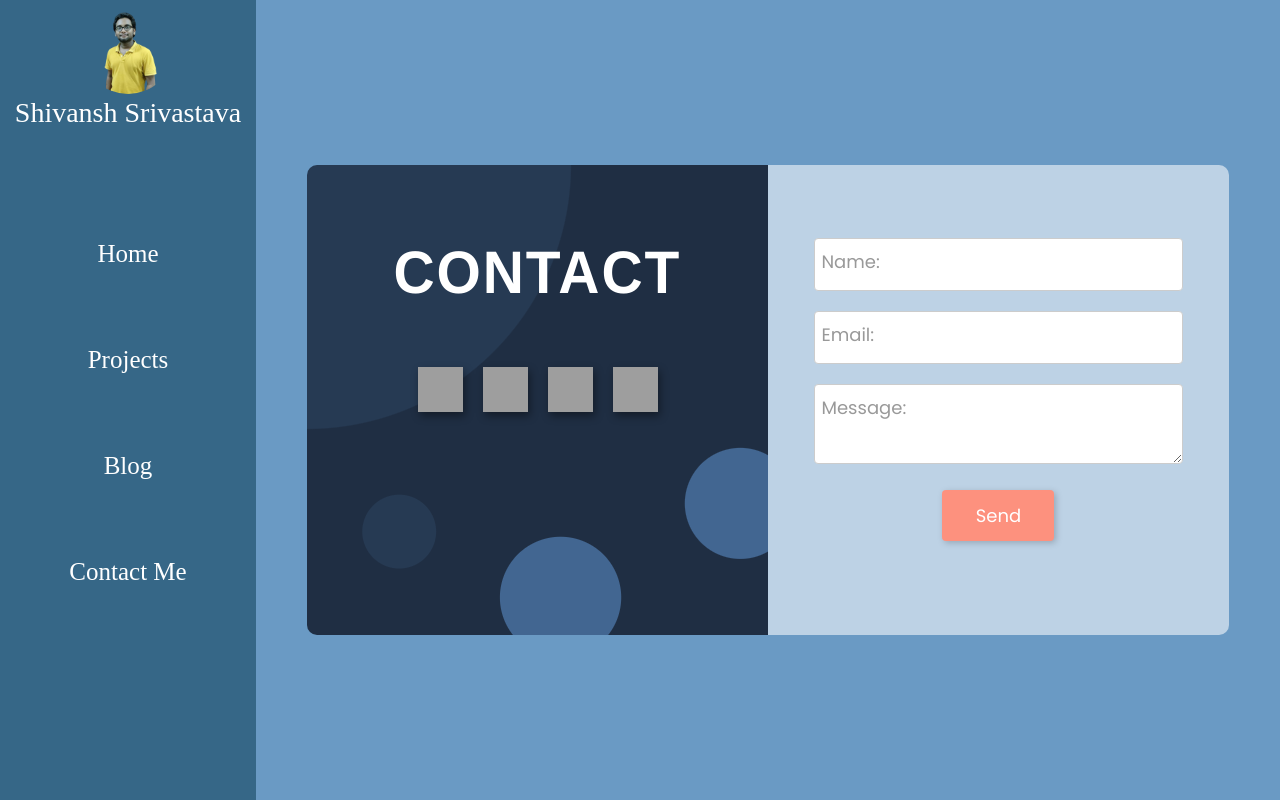
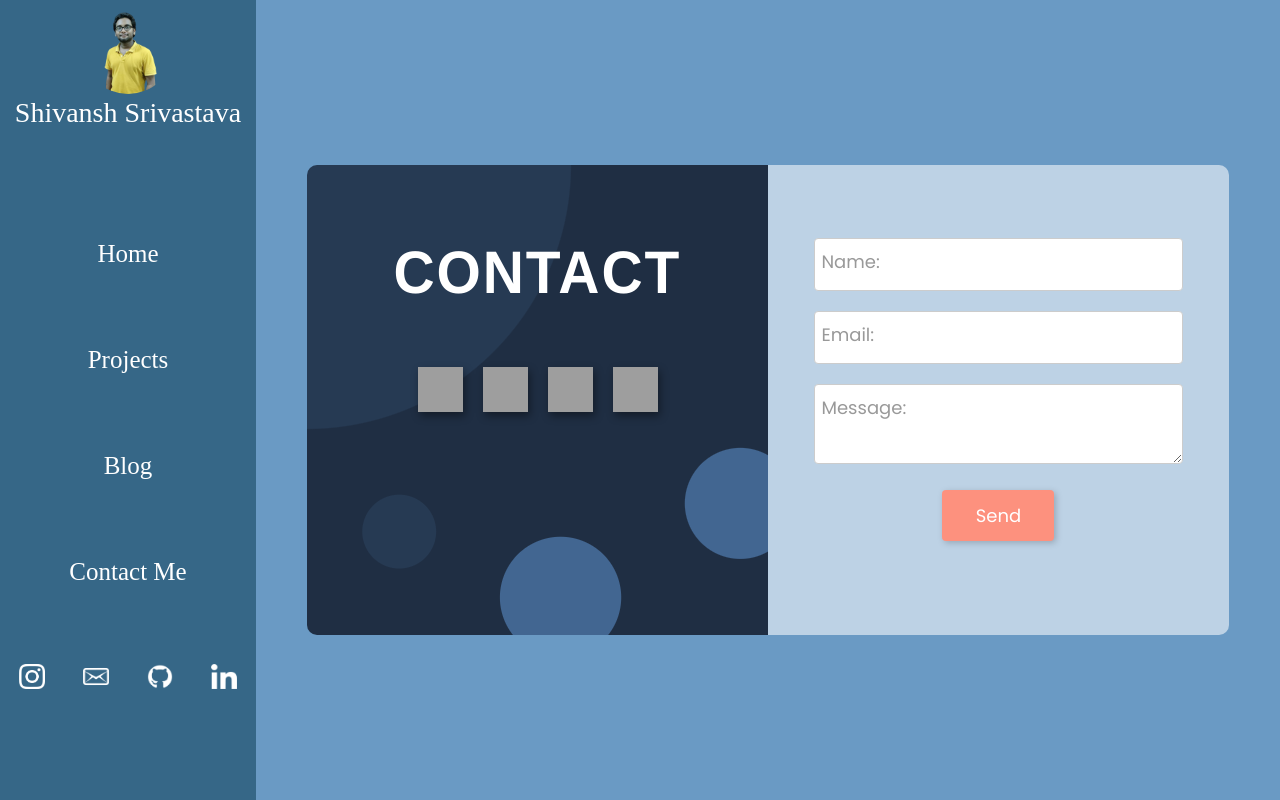
Before and after one commit to Shivansh1917/website, a website: page contact.html in a window 1280 px wide. Drawn offline with nearby package versions, Linux system fonts and the light colour scheme; the site is published under a folder, as on GitHub Pages, so addresses that start at the root find nothing; grey boxes are pictures that could not be loaded.

Commit message:
Immage Problem Solved

```diff
--- a/contact.html
+++ b/contact.html
@@ -32,10 +32,10 @@
             </ul>
         </div>
         <div class="transferLinks">
-            <img src="/images/insta.png" alt="">
-            <img src="/images/email.png" alt="">
-            <img src="/images/github.png" alt="">
-            <img src="/images/linked.png" alt="">
+            <img src="images/insta.png" alt="">
+            <img src="images/email.png" alt="">
+            <img src="images/github.png" alt="">
+            <img src="images/linked.png" alt="">
         </div>
     </div>
     <section id="contact">
```
